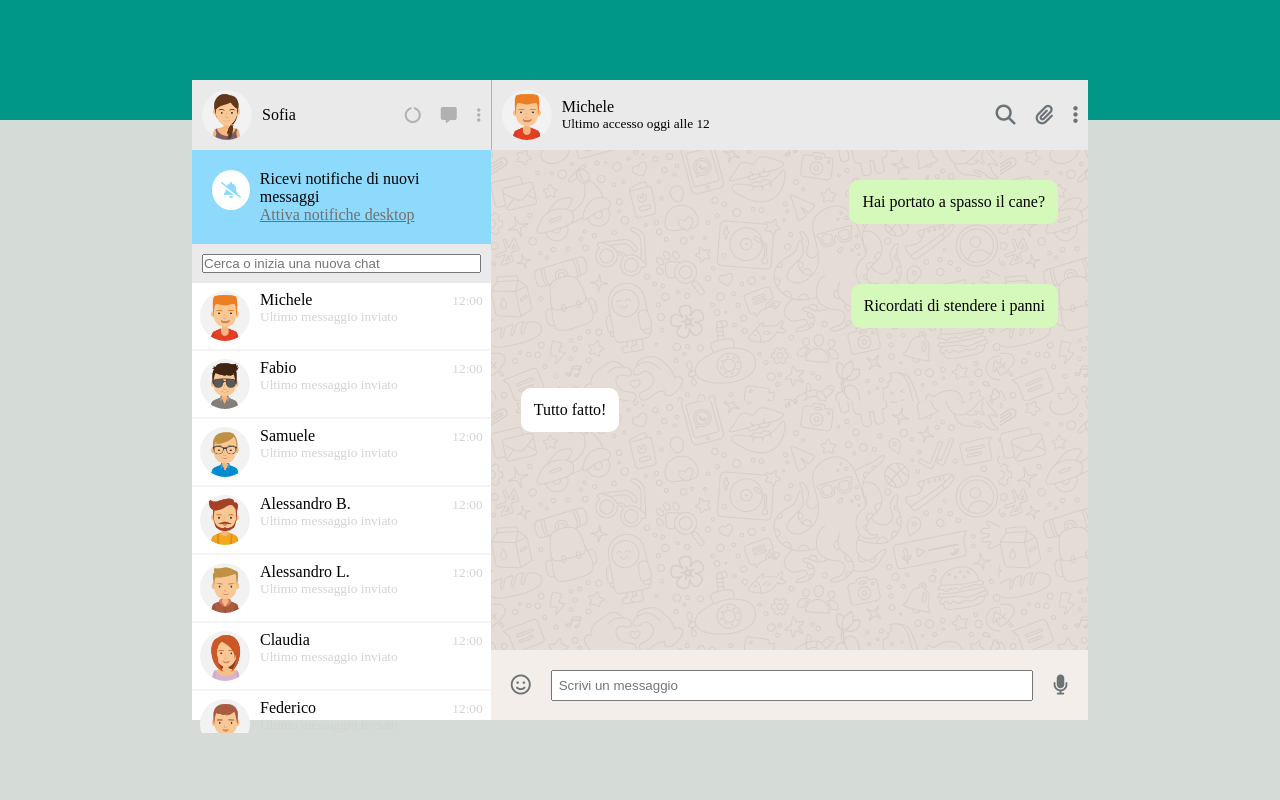
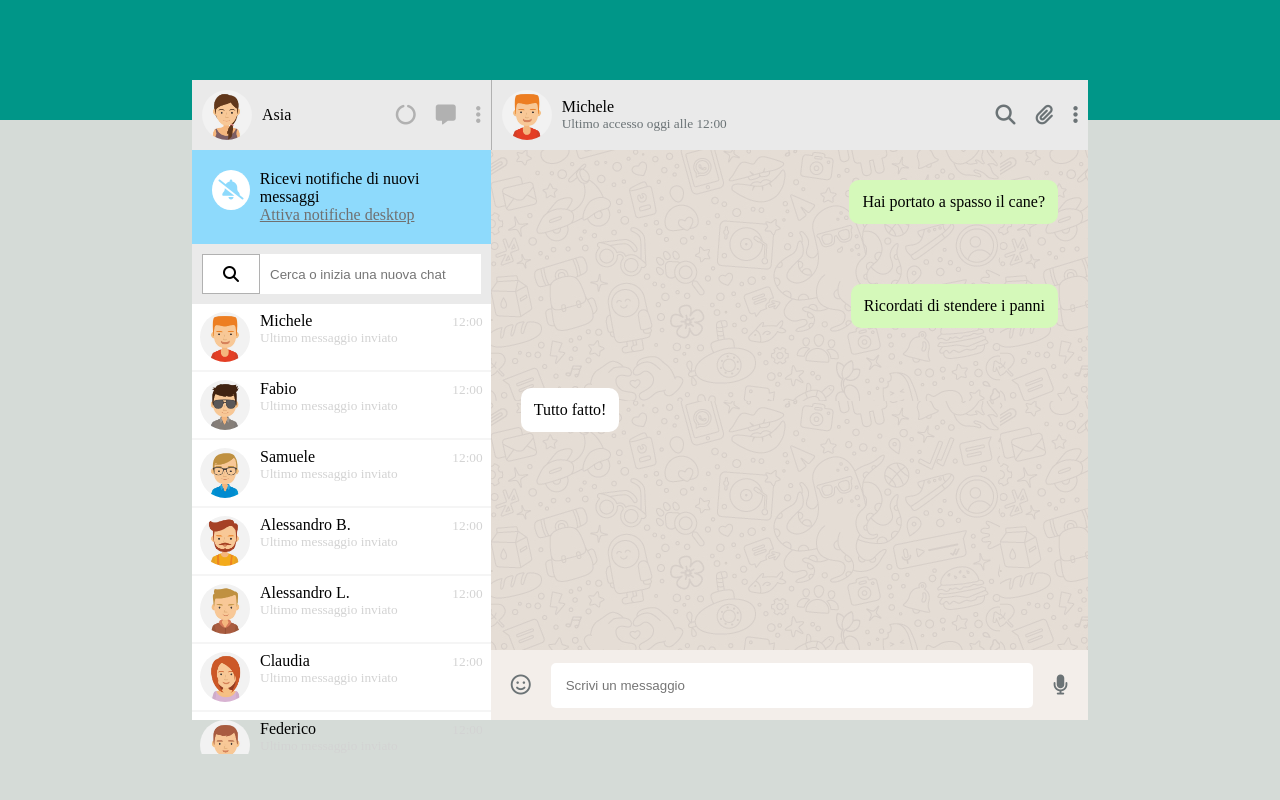
Before and after one commit to PaoloGiovannini/vue-boolzapp, a plain HTML site: page index.html in a window 1280 px wide. Drawn offline with nearby package versions, Linux system fonts and the light colour scheme.

Commit message:
migliorie grafiche agli input

```diff
--- a/css/style.css
+++ b/css/style.css
@@ -3,7 +3,7 @@
     padding: 0;
     box-sizing: border-box;
 }
-
+/* utility */
 .d-flex{
     display: flex;
 }
@@ -55,7 +55,7 @@
 .padding-20{
     padding: 20px;
 }
-
+/* fine utility */
 .background {
     height: 100vh;
     background: linear-gradient(180deg, rgb(0, 150, 136) 15%, rgb(213, 219, 215) 15%);
@@ -86,6 +86,7 @@ img{
 .icons i{
     padding: 0px 10px;
     color: #b1b1b1;
+    font-size: 20px;
 }
 
 .rounded{
@@ -98,7 +99,7 @@ img{
 }
 
 .notify i {
-    font-size: 18;
+    font-size: 20px;
     color:#8edafc;
 }
 
@@ -117,10 +118,23 @@ a{
 
 .search input{
     width: 100%;
+    padding: 10px;
+    border: hidden;
+}
+
+.magnify-search{
+    height: 40px;
+    background-color: white;
+    padding: 10px 20px;
+    border: 1px solid #b1b1b1;
 }
 
 .chat{
     width: 70%;
+}
+
+.chat small{
+    color: #6b7376;
 }
 
 .chat-list{
@@ -131,6 +145,7 @@ a{
 .chat-list li{
     padding: 8px;
     border-bottom: 2px solid #f5f5f5;
+    cursor: pointer;
 }
 
 
@@ -160,7 +175,9 @@ a{
 
 .chat input{
     width: 100%;
-    padding: 6px;
+    padding: 15px;
+    border: hidden;
+    border-radius: 5px;
 }
 
 .chat i{
--- a/index.html
+++ b/index.html
@@ -17,7 +17,7 @@
                             <div class="d-flex space-between bg-grey h-70">
                                 <div class="d-flex align-center my-profile">
                                     <img src="img/avatar_io.jpg" alt="avatar profilo personale">
-                                    <span>Sofia</span>
+                                    <span>Asia</span>
                                 </div>
                                 <div class="icons d-flex align-center">
                                     <i class="fa-solid fa-circle-notch"></i>
@@ -35,7 +35,10 @@
                                 </div>
 
                             </div>
-                            <div class="search">
+                            <div class="search d-flex">
+                                <div class="magnify-search d-flex align-center">
+                                    <i class="fa-solid fa-magnifying-glass"></i>
+                                </div>
                                 <input type="text" placeholder="Cerca o inizia una nuova chat">
                             </div>
                             <div class="chat-list">
@@ -62,7 +65,7 @@
                                     <img :src="contacts[selectedContact].avatar" alt="avatar profilo personale">
                                     <div class="d-flex flex-column">
                                         <span>{{contacts[selectedContact].name}}</span>
-                                        <small>Ultimo accesso oggi alle 12</small>
+                                        <small>Ultimo accesso oggi alle 12:00</small>
                                     </div>
 
                                 </div>
@@ -77,7 +80,6 @@
                                 <div v-for="element in contacts[selectedContact].messages" class="d-flex" :class="element.status == 'sent' ? 'justify-end' : 'justify-start'">
                                     <div :class="element.status == 'sent' ? 'sent' : 'received'">
                                         <span>{{element.message}}</span>
-
                                     </div>
                                 </div>
 
```
